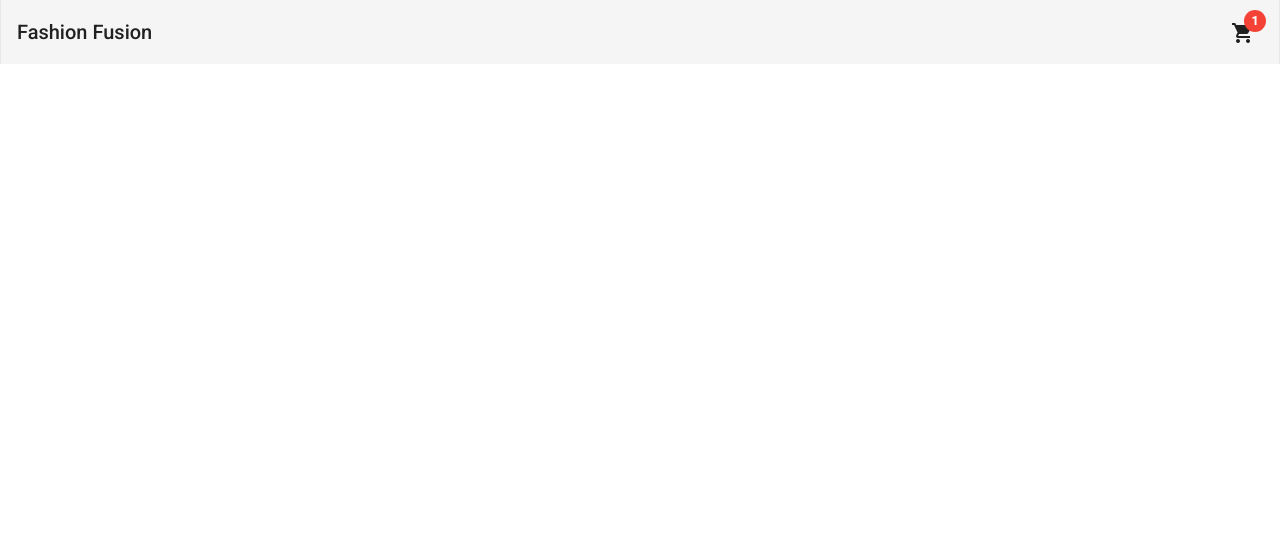
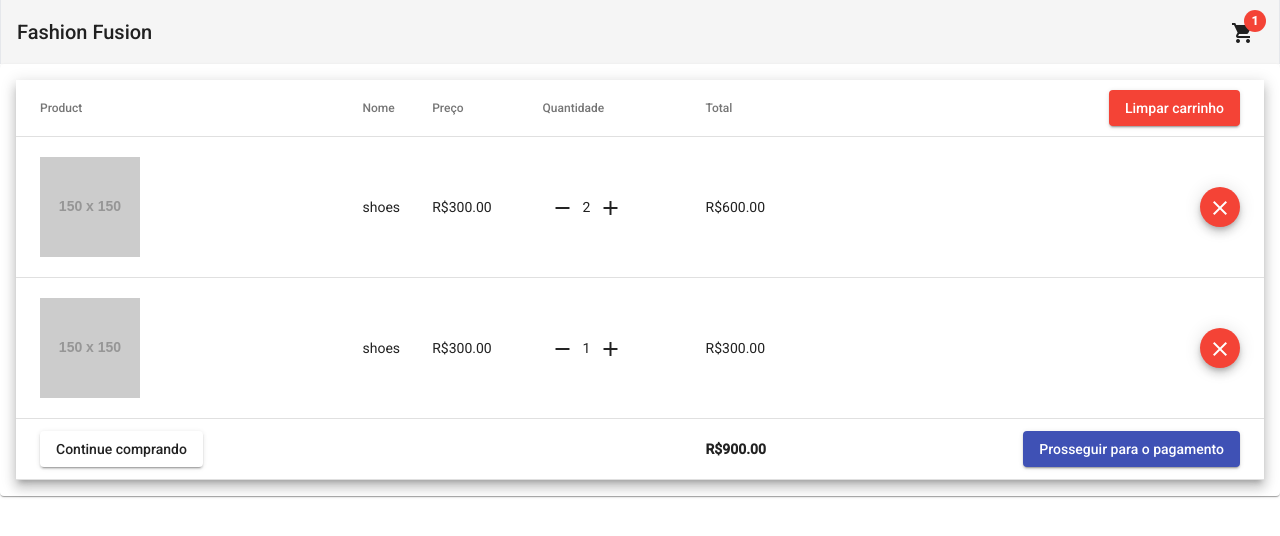
Before and after one commit to mylenaverspeelt/fashion-fusion-store, an Angular app: page /cart in a window 1280 px wide. Before the commit this address led to /. Shown: the top 536 px of the page. Built offline with nearby package versions, Linux system fonts and the light colour scheme.

Commit message:
create cart page

```diff
--- a/src/app/app.module.ts
+++ b/src/app/app.module.ts
@@ -22,6 +22,7 @@
 import { ProductsHeaderComponent } from './pages/home/components/products-header/products-header.component';
 import { FiltersComponent } from './pages/home/components/filters/filters.component';
 import { ProductBoxComponent } from './pages/home/components/product-box/product-box.component';
+import { CartComponent } from './pages/cart/cart.component';
 
 
 @NgModule({
@@ -31,7 +32,8 @@
     HomeComponent,
     ProductsHeaderComponent,
     FiltersComponent,
-    ProductBoxComponent
+    ProductBoxComponent,
+    CartComponent
   ],
   imports: [
     BrowserModule,
--- /dev/null
+++ b/src/app/pages/cart/cart.component.html
@@ -0,0 +1,117 @@
+<mat-card class="max-w-7xl mx-auto" *ngIf="cart.items.length">
+    <table mat-table [dataSource]="dataSource" class="mat-elevation-z8 w-full">
+
+        <ng-container matColumnDef="product">
+            <th mat-header-cell *matHeaderCellDef>
+                Product
+            </th>
+            <td mat-cell *matCellDef="let element">
+                <img src="{{element.product}}" alt="product" class="w-[100px] my-5">
+            </td>
+
+            <td mat-footer-cell *matFooterCellDef>
+                <button mat-raised-button routerLink="/home">Continue comprando</button>
+
+            </td>
+        </ng-container>
+
+        <ng-container matColumnDef="name">
+            <th mat-header-cell *matHeaderCellDef>
+                Nome
+            </th>
+            <td mat-cell *matCellDef="let element">
+                <span class="truncate max-w-xs block">{{element.name}}</span>
+            </td>
+
+            <td mat-footer-cell *matFooterCellDef>
+
+            </td>
+        </ng-container>
+
+
+        <ng-container matColumnDef="price">
+            <th mat-header-cell *matHeaderCellDef>
+                Preço
+            </th>
+            <td mat-cell *matCellDef="let element">
+                <span>{{element.price | currency: 'BRL'}}</span>
+            </td>
+
+            <td mat-footer-cell *matFooterCellDef>
+
+            </td>
+        </ng-container>
+
+        <ng-container matColumnDef="quantity">
+            <th mat-header-cell *matHeaderCellDef>
+                Quantidade
+            </th>
+            <td mat-cell *matCellDef="let element">
+                <button mat-icon-button>
+                    <mat-icon>
+                        remove
+                    </mat-icon>
+                </button>
+                <span>{{element.quantity}}</span>
+                <button mat-icon-button>
+                    <mat-icon>
+                        add
+                    </mat-icon>
+                </button>
+            </td>
+
+            <td mat-footer-cell *matFooterCellDef>
+
+            </td>
+        </ng-container>
+
+
+        <ng-container matColumnDef="total">
+            <th mat-header-cell *matHeaderCellDef>
+                Total
+            </th>
+            <td mat-cell *matCellDef="let element">
+                <span>{{element.quantity * element.price | currency: 'BRL'}}</span>
+            </td>
+
+            <td mat-footer-cell *matFooterCellDef>
+                <span class="font-bold py-5 block">
+                    {{getTotal(cart.items) | currency: 'BRL' }}
+                </span>
+            </td>
+        </ng-container>
+
+
+        <ng-container matColumnDef="action">
+            <th mat-header-cell *matHeaderCellDef>
+                <button mat-raised-button color="warn" class="float-right">
+                    Limpar carrinho
+                </button>
+            </th>
+            <td mat-cell *matCellDef="let element">
+                <button mat-mini-fab color="warn" class="float-right"><mat-icon>close</mat-icon></button>
+            </td>
+
+            <td mat-footer-cell *matFooterCellDef>
+                <button mat-raised-button color="primary" class="float-right">
+                    Prosseguir para o pagamento
+                </button>
+            </td>
+        </ng-container>
+
+        <tr mat-header-row *matHeaderRowDef="displayedColumns">
+        </tr>
+        <tr mat-row *matRowDef="let row; columns: displayedColumns">
+        </tr>
+        <tr mat-footer-row *matFooterRowDef="displayedColumns">
+
+        </tr>
+    </table>
+
+</mat-card>
+
+<mat-card *ngIf="!cart.items.length">
+    <p>Seu carrinho está vazio.</p>
+    <button mat-raised-button routerLink="/home">Comprar agora</button>
+
+</mat-card>
--- /dev/null
+++ b/src/app/pages/cart/cart.component.ts
@@ -0,0 +1,43 @@
+import { Component, OnInit } from '@angular/core';
+import { Cart, CartItem } from 'src/app/models/cart.model';
+
+@Component({
+  selector: 'app-cart',
+  templateUrl: './cart.component.html'
+})
+export class CartComponent implements OnInit {
+
+  cart: Cart = {
+    items: [{
+      product: 'https://via.placeholder.com/150',
+      name: 'shoes',
+      price: 300,
+      quantity: 2,
+      id: 1
+    },
+    {
+      product: 'https://via.placeholder.com/150',
+      name: 'shoes',
+      price: 300,
+      quantity: 1,
+      id: 2
+    }]
+  }
+
+  displayedColumns: Array<string> = ['product',
+    'name', 'price', 'quantity', 'total', 'action']
+
+  dataSource: Array<CartItem> = []
+
+  constructor() { }
+
+  ngOnInit(): void {
+    this.dataSource = this.cart.items
+  }
+
+  getTotal(items: Array<CartItem>): number {
+
+    return items.map((item) => item.price * item.quantity).reduce((prev, current) => prev + current, 0)
+  }
+
+}
```
Also changed, not shown: src/app/app-routing.module.ts (+7 -1 lines), src/app/models/cart.model.ts (added, +12 -0 lines).
